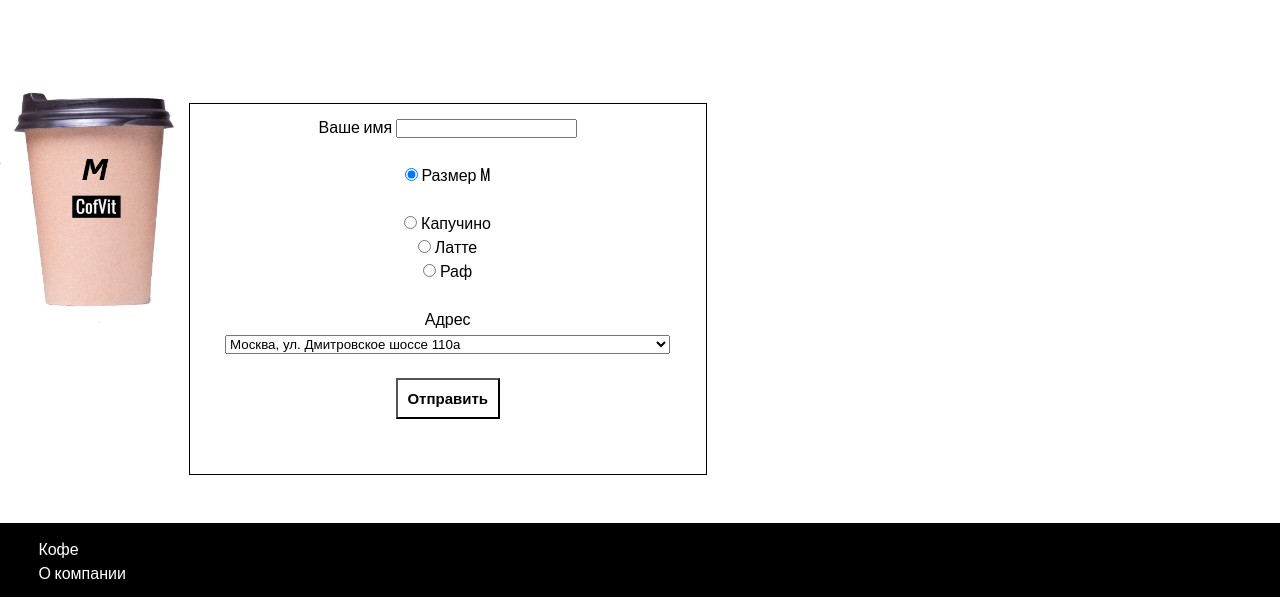
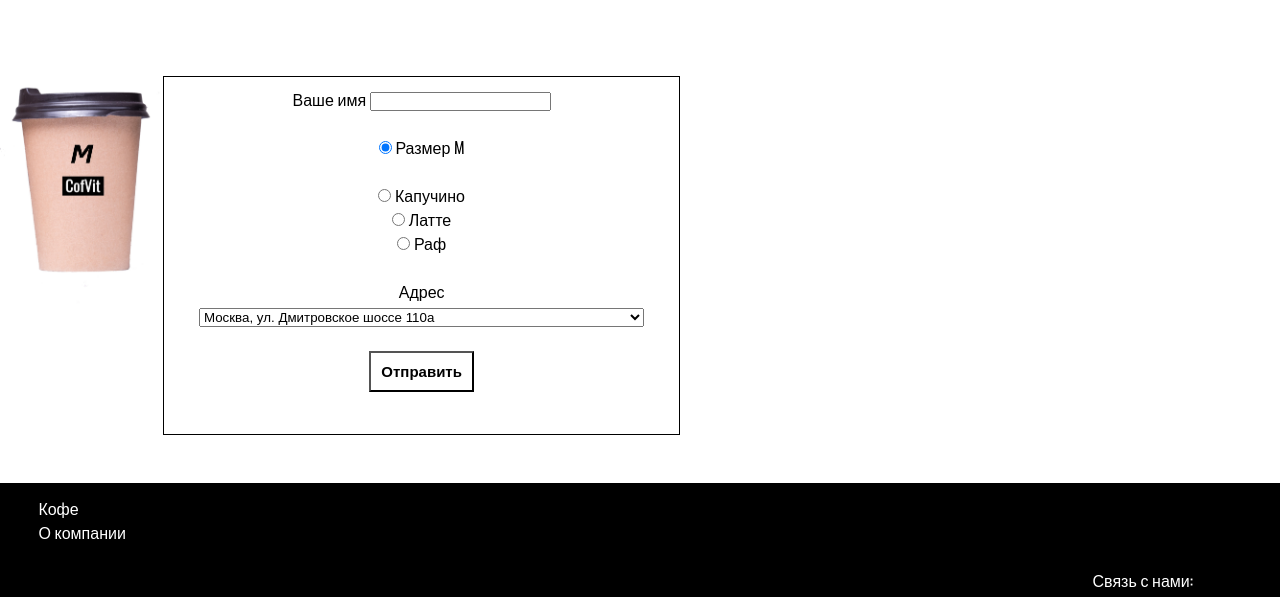
Before and after one commit to krasnoselsky/CofVit.ru, a plain HTML site: page index4.html in a window 1280 px wide. Shown: the part 131-728 px from the top of the page. Drawn offline with nearby package versions, Linux system fonts and the light colour scheme.

Commit message:
Update index4.html

```diff
--- a/index4.html
+++ b/index4.html
@@ -40,7 +40,7 @@
     </header>
 
   <div style="display: flex;">
-      <img src="M.jpg" alt="" style="height: 290px; margin: 10% 0;">
+      <img src="M.jpg" alt="" style="height: 250px; margin: 10% 0;">
       <div style="display: grid;">
       <h2 style="text-align: center;">Выберите кофе и адрес получения напитка</h2>
 
```
